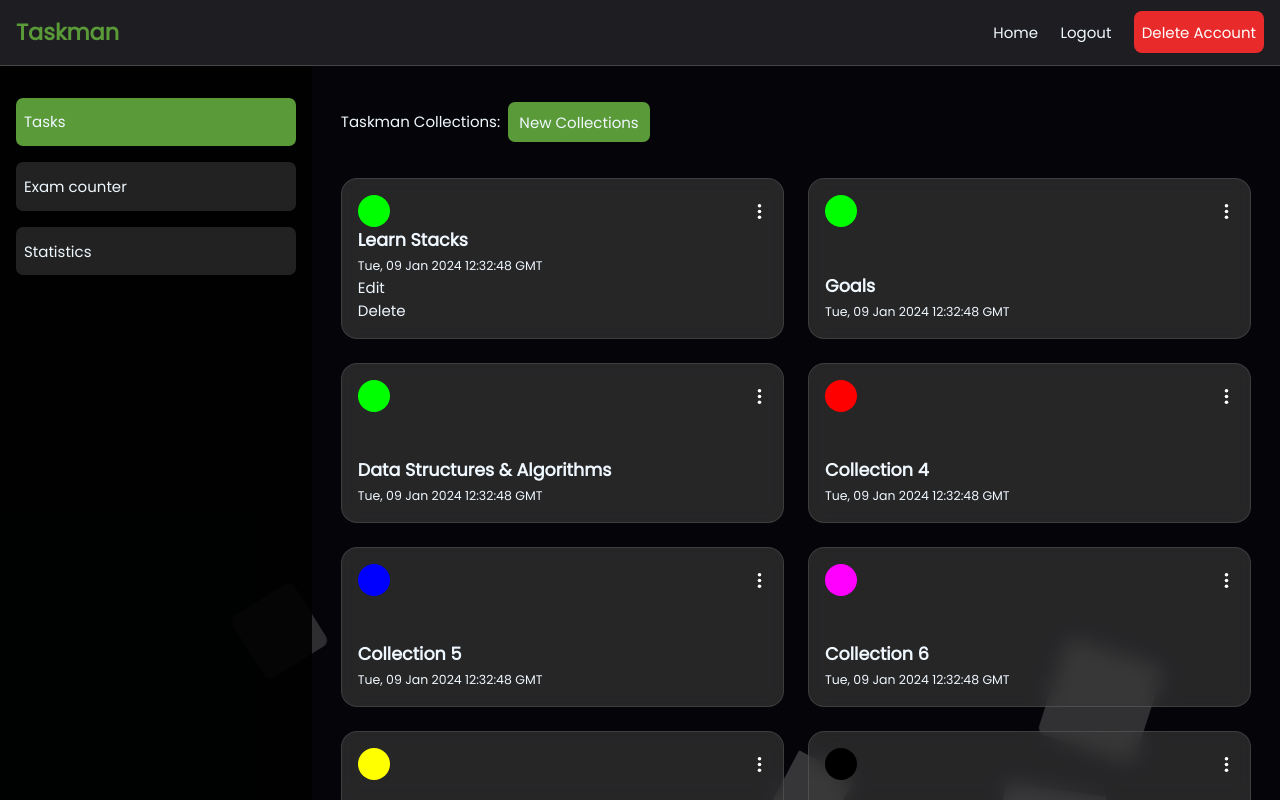
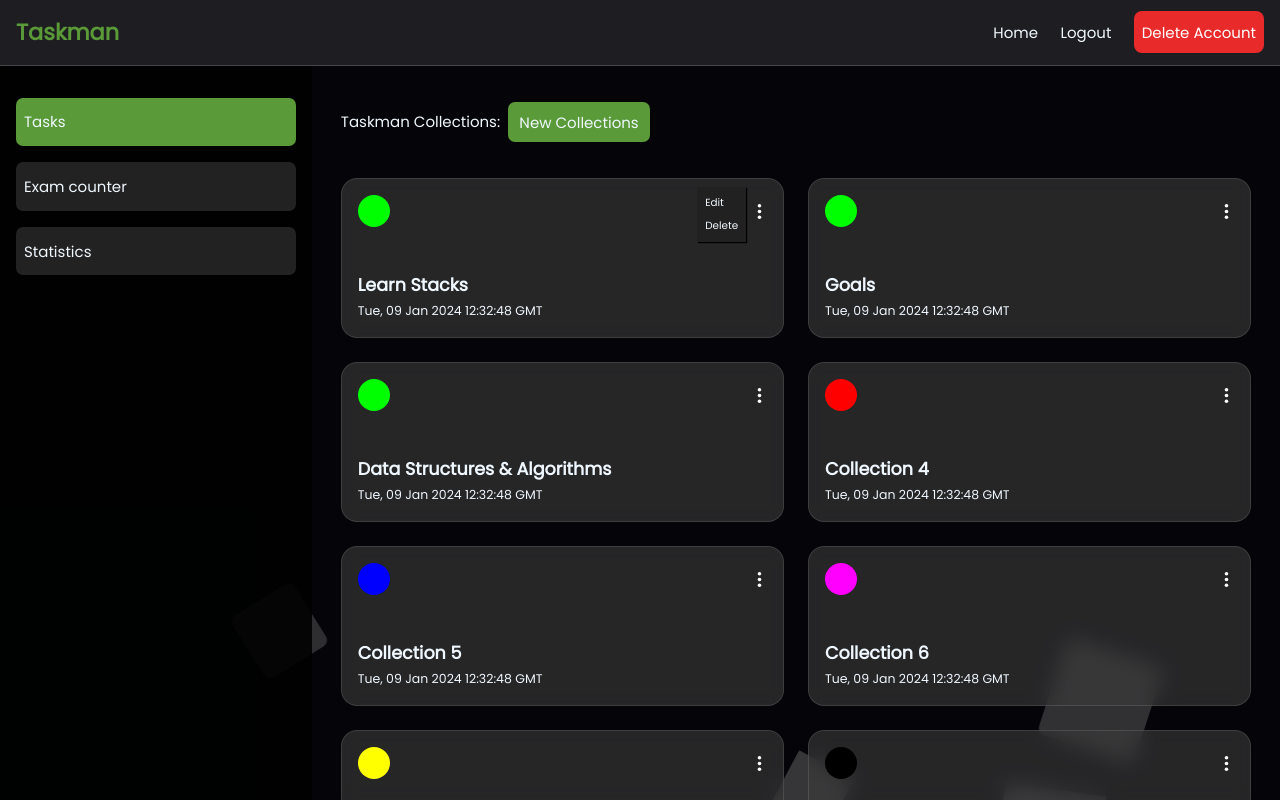
Before and after one commit to victorchiaka/taskman, a React (Vite) app: page /dashboard in a window 1280 px wide. Both pictures are taken after a click on the picture 759 px from the left and 211 px from the top of the page. Built offline with nearby package versions, Linux system fonts and the light colour scheme.

Commit message:
change: some changes

```diff
--- a/src/index.css
+++ b/src/index.css
@@ -175,6 +175,40 @@ input::placeholder {
   }
 }
 
-::-webkit-scrollbar {
-  width: 0px;
+/* For tasks and other /dashboard operations */
+.back-button {
+  padding: 0.2rem 0.4rem 0.2rem 0.2rem;
+  border-radius: 0.3rem;
+  background-color: rgb(53, 53, 53);
 }
+
+.back-button:active {
+  background-color: rgba(53, 53, 53, 0.884);
+}
+
+.options {
+  width: fit-content;
+  height: fit-content;
+  padding: 0.3rem 0.5rem;
+  position: absolute;
+  right: 2.3rem;
+  top: 0.5rem;
+  background-color: rgba(34, 33, 33, 0.89);
+  cursor: default;
+  box-shadow: 1px 1px 1px black;
+}
+
+.options > p {
+  font-size: 0.65rem;
+  display: flex;
+  justify-content: space-between;
+  gap: 1rem;
+  padding: 0.2rem 0;
+}
+
+.options > p:hover {
+  color: var(--main-accent);
+}
+.options > p:active {
+  color: var(--main-accent-50);
+}
```
